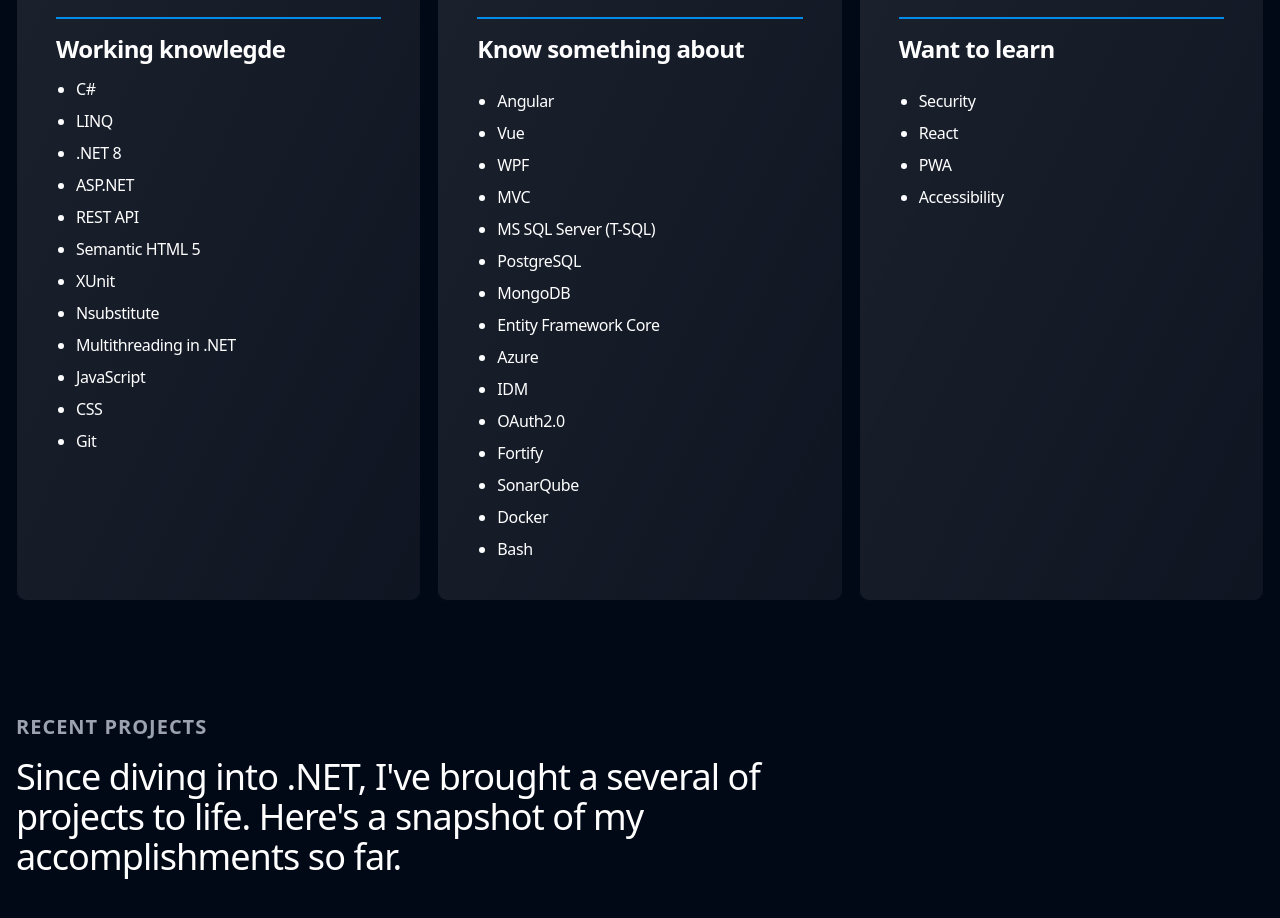
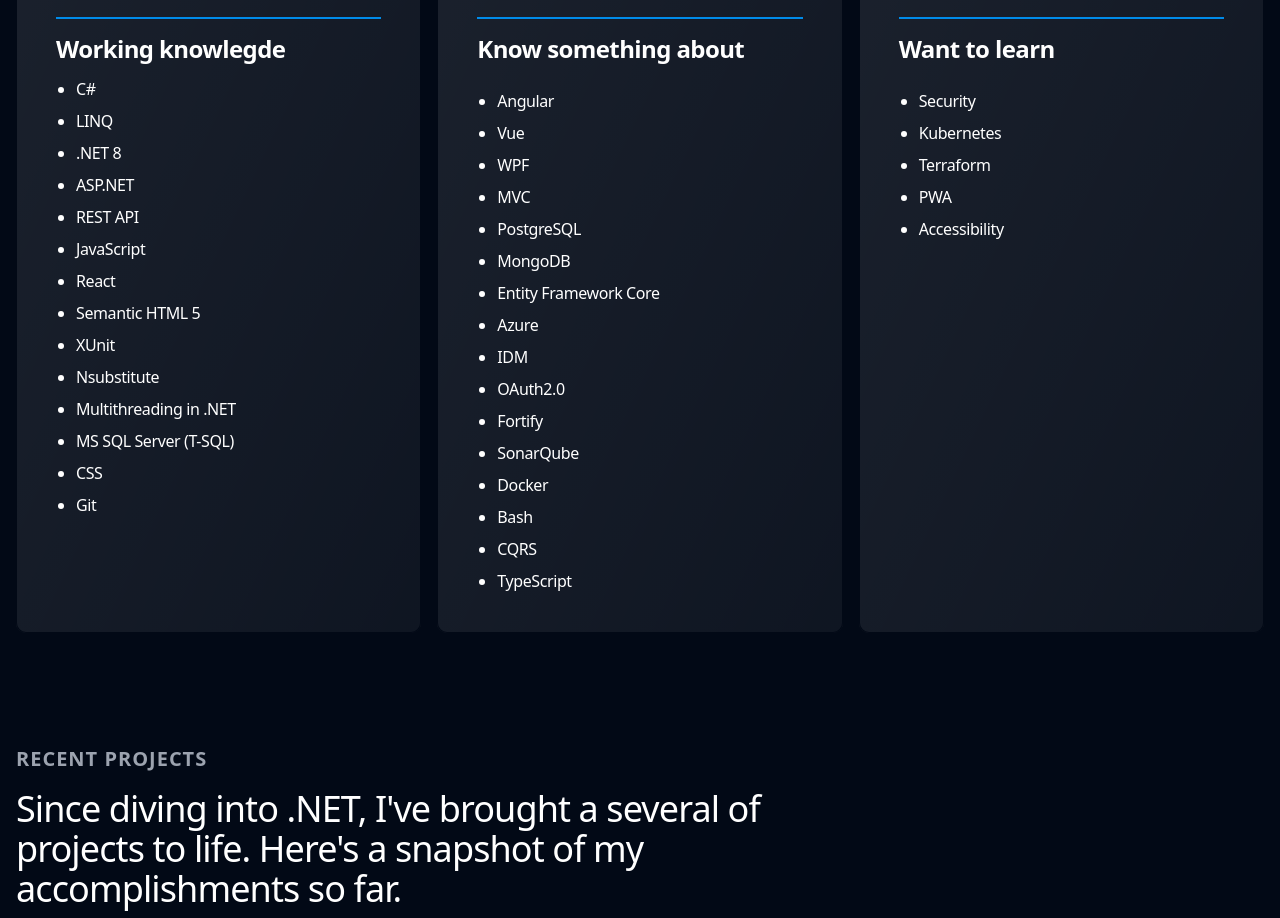
Before and after one commit to adrian-paliwoda/portfolio, a website built with Parcel: page src/index.html in a window 1280 px wide. Shown: the part 1281-2199 px from the top of the page. Built offline with nearby package versions, Linux system fonts and the light colour scheme; no server answers.

Commit message:
Sorted knowledge

```diff
--- a/src/index.html
+++ b/src/index.html
@@ -193,11 +193,13 @@
                 <li>.NET 8</li>
                 <li>ASP.NET</li>
                 <li>REST API</li>
+                <li>JavaScript</li>
+                <li>React</li>
                 <li>Semantic HTML 5</li>
                 <li>XUnit</li>
                 <li>Nsubstitute</li>
                 <li>Multithreading in .NET</li>
-                <li>JavaScript</li>
+                <li>MS SQL Server (T-SQL)</li>
                 <li>CSS</li>
                 <li>Git</li>
               </ul>
@@ -225,7 +227,6 @@
                 <li>Vue</li>
                 <li>WPF</li>
                 <li>MVC</li>
-                <li>MS SQL Server (T-SQL)</li>
                 <li>PostgreSQL</li>
                 <li>MongoDB</li>
                 <li>Entity Framework Core</li>
@@ -236,6 +237,8 @@
                 <li>SonarQube</li>
                 <li>Docker</li>
                 <li>Bash</li>
+                <li>CQRS</li>
+                <li>TypeScript</li>
               </ul>
             </div>
           </article>
@@ -258,7 +261,8 @@
                 class="font-sm font-medium tracking-tight space-y-2 list-disc pl-5"
               >
                 <li>Security</li>
-                <li>React</li>
+                <li>Kubernetes</li>
+                <li>Terraform</li>
                 <li>PWA</li>
                 <li>Accessibility</li>
               </ul>
```
